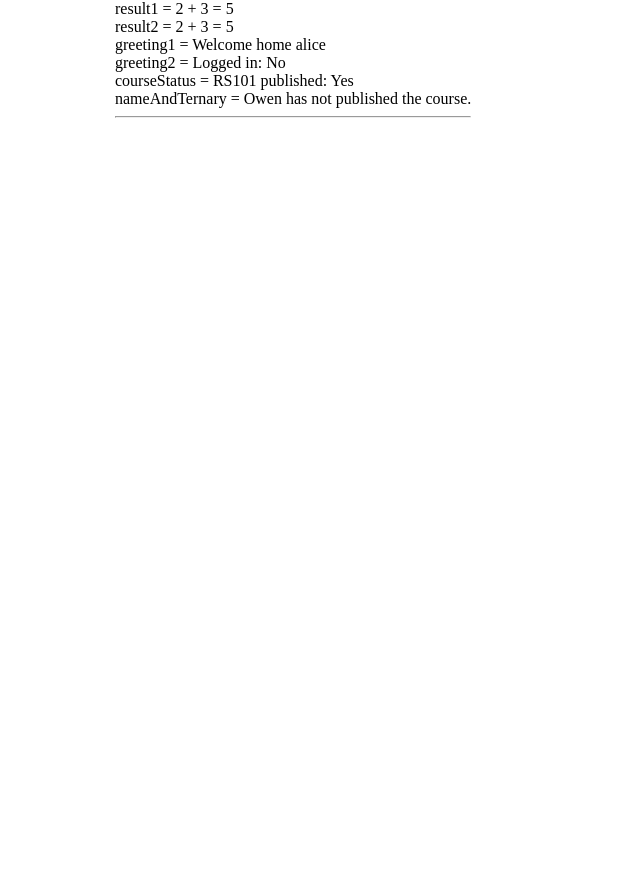
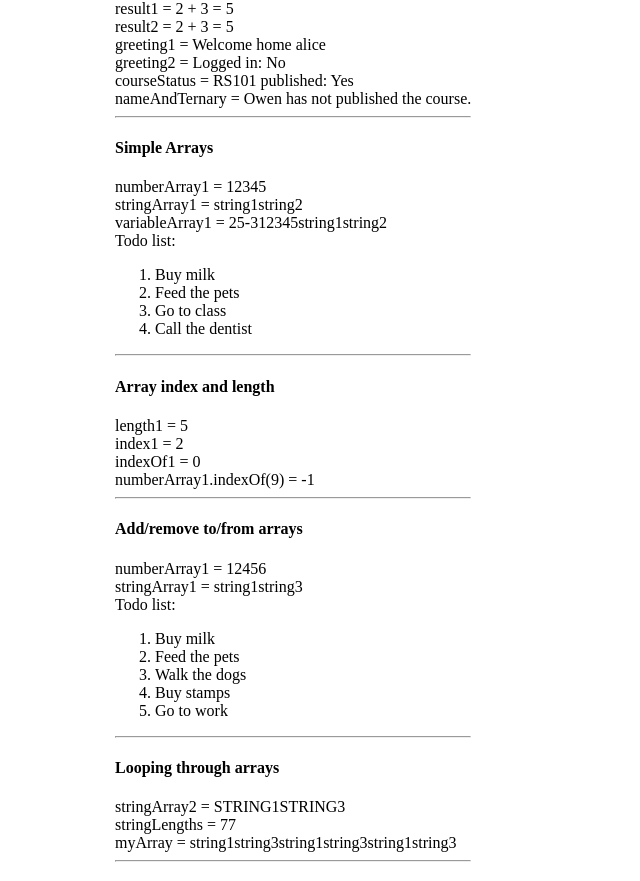
Before and after one commit to omathay/webdev-client, a Next.js app: page /labs/lab3 in a window 1280 px wide. Shown: the part 2212-3093 px from the top of the page, without its empty margins (0-640 px from the left). Before the commit the page ends 2349 px from the top, so only its background shows below. Built offline with nearby package versions, Linux system fonts and the light colour scheme.

Commit message:
finished 3.4.3

```diff
--- /dev/null
+++ b/app/labs/lab3/AddingAndRemovingToFromArrays.tsx
@@ -0,0 +1,25 @@
+export default function AddingAndRemovingToFromArrays() {
+  let numberArray1 = [1, 2, 3, 4, 5];
+  let stringArray1 = ["string1", "string2"];
+  let todoArray = [
+    <li key={1}>Buy milk</li>,
+    <li key={2}>Feed the pets</li>,
+  ];
+  numberArray1.push(6);
+  stringArray1.push("string3");
+  todoArray.push(<li key={3}>Walk the dogs</li>);
+  todoArray.push(<li key={4}>Buy stamps</li>);
+  numberArray1.splice(2, 1);
+  stringArray1.splice(1, 1);
+  todoArray.push(<li key={5}>Go to work</li>)
+  return (
+    <div id="wd-adding-removing-from-arrays">
+      <h4>Add/remove to/from arrays</h4>
+      numberArray1 = {numberArray1} <br />
+      stringArray1 = {stringArray1} <br />
+      Todo list:
+      <ol>{todoArray}</ol>
+      <hr />
+    </div>
+  );
+}
--- /dev/null
+++ b/app/labs/lab3/ArrayIndexAndLength.tsx
@@ -0,0 +1,16 @@
+export default function ArrayIndexAndLength() {
+  let numberArray1 = [1, 2, 3, 4, 5];
+  const length1 = numberArray1.length;
+  const index1 = numberArray1.indexOf(3);
+  const indexOf1 = numberArray1.indexOf(1);
+  return (
+    <div id="wd-array-index-and-length">
+      <h4>Array index and length</h4>
+      length1 = {length1} <br />
+      index1 = {index1} <br />
+      indexOf1 = {indexOf1} <br />
+      numberArray1.indexOf(9) = {numberArray1.indexOf(9)}
+      <hr />
+    </div>
+  );
+}
--- /dev/null
+++ b/app/labs/lab3/ForLoops.tsx
@@ -0,0 +1,24 @@
+export default function ForLoops() {
+  let stringArray1 = ["string1", "string3"];
+  let stringArray2: string[] = [];
+  const stringLengths: number[] = [];
+  for (let i = 0; i < stringArray1.length; i++) {
+    const string1 = stringArray1[i];
+    stringArray2.push(string1.toUpperCase());
+    stringLengths.push(string1.length);
+  }
+  let myArray: string[] = [];
+  for (let j = 0; j < 6; j++) {
+    const string1 = stringArray1[j%2];
+    myArray.push(string1);
+  }
+  return (
+    <div id="wd-for-loops">
+      <h4>Looping through arrays</h4>
+      stringArray2 = {stringArray2} <br/>
+      stringLengths = {stringLengths} <br/>
+      myArray = {myArray}
+      <hr />
+    </div>
+  );
+}
--- /dev/null
+++ b/app/labs/lab3/SimpleArrays.tsx
@@ -0,0 +1,31 @@
+export default function SimpleArrays() {
+  var functionScoped = 2;
+  let blockScoped = 5;
+  const constant1 = functionScoped - blockScoped;
+  let numberArray1 = [1, 2, 3, 4, 5];
+  let stringArray1 = ["string1", "string2"];
+  let htmlArray1 = [
+    <li key={1}>Buy milk</li>,
+    <li key={2}>Feed the pets</li>,
+    <li key={3}>Go to class</li>,
+    <li key={4}>Call the dentist</li>,
+  ];
+  let variableArray1 = [
+    functionScoped,
+    blockScoped,
+    constant1,
+    numberArray1,
+    stringArray1,
+  ];
+  return (
+    <div id="wd-simple-arrays">
+      <h4>Simple Arrays</h4>
+      numberArray1 = {numberArray1}     <br />
+      stringArray1 = {stringArray1}     <br />
+      variableArray1 = {variableArray1} <br />
+      Todo list:
+      <ol>{htmlArray1}</ol>
+      <hr />
+    </div>
+  );
+}
--- a/app/labs/lab3/page.tsx
+++ b/app/labs/lab3/page.tsx
@@ -10,6 +10,10 @@ import LegacyFunctions from "./LegacyFunctions";
 import ArrowFunctions from "./ArrowFunctions";
 import ImpliedReturn from "./ImpliedReturn";
 import TemplateLiterals from "./TemplateLiterals";
+import SimpleArrays from "./SimpleArrays";
+import ArrayIndexAndLength from "./ArrayIndexAndLength";
+import AddingAndRemovingToFromArrays from "./AddingAndRemovingToFromArrays";
+import ForLoops from "./ForLoops";
 
 export default function Lab3() {
   return (
@@ -27,7 +31,10 @@ export default function Lab3() {
       <ArrowFunctions />
       <ImpliedReturn />
       <TemplateLiterals />
-
+      <SimpleArrays />
+      <ArrayIndexAndLength />
+      <AddingAndRemovingToFromArrays />
+      <ForLoops />
     </div>
   );
 }
```
